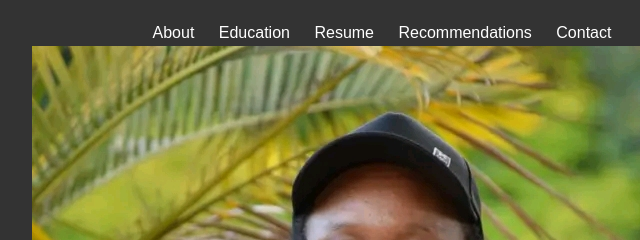
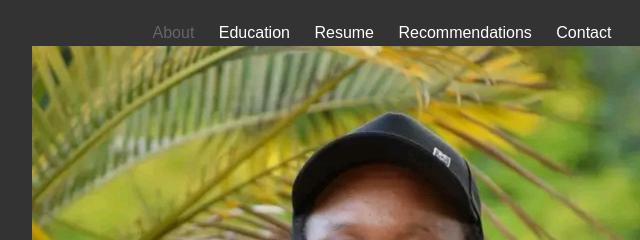
Before and after one commit to samikrr/Web-Portfolio, a plain HTML site: page INDEX.html in a window 1280 px wide. In both pictures the pointer is over the link "About". Shown: the top 240 px of the page, 248-888 px from the left. Drawn offline with Linux system fonts and the light colour scheme.

Commit message:
Add hover style

```diff
--- a/styles.css
+++ b/styles.css
@@ -10,6 +10,9 @@ nav ul li {
 nav ul li a {
     color: #fff;
     text-decoration: none;
+}
+nav ul li a:hover {
+    color: #666; /* Change as per your preference */
 }
 body, h1, h2, h3, p, ul, li, blockquote {
     margin: 0;
```
